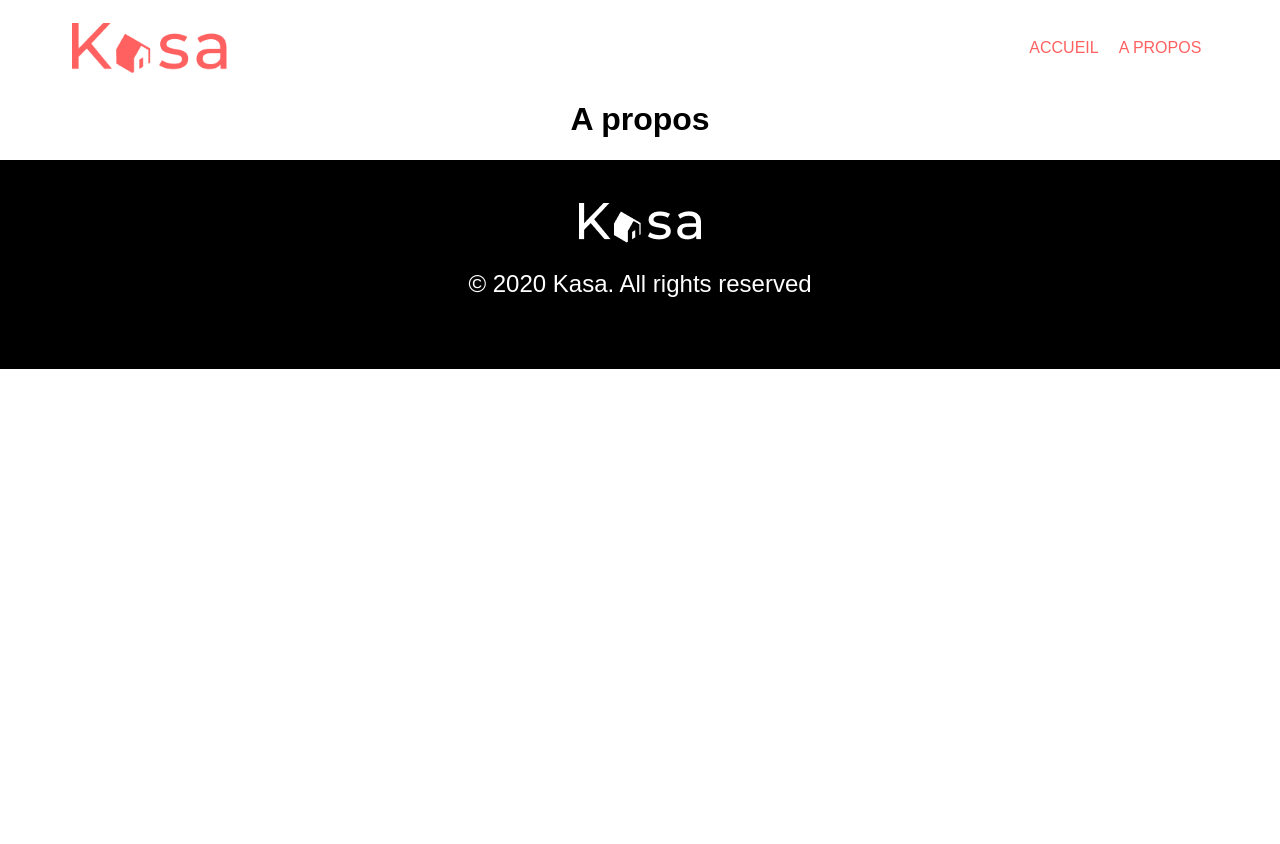
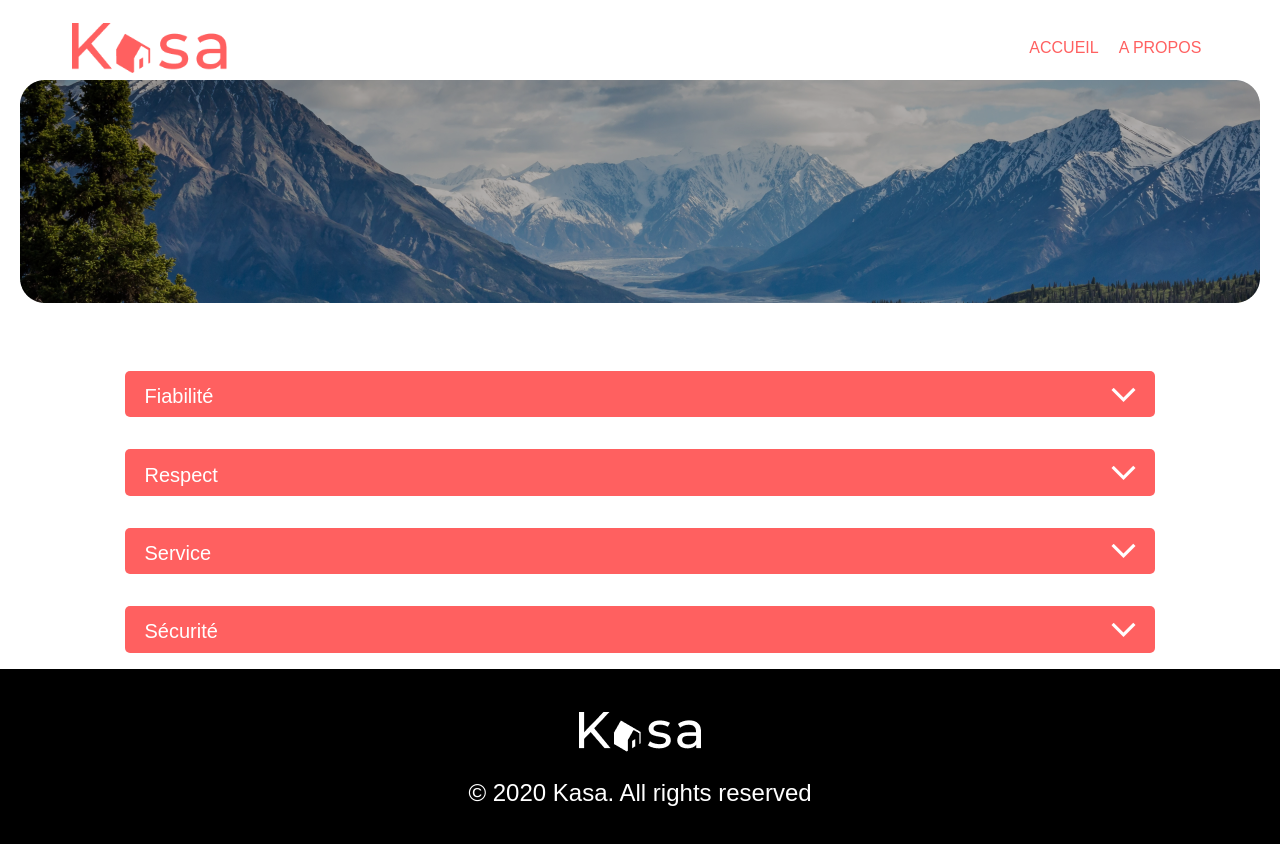
Before and after one commit to ZenatiSarah/kasa, a React (Create React App) app: page /apropos in a window 1280 px wide. Shown: the top 844 px of the page. Before the commit the page ends 800 px from the top, so only its background shows below. Built offline with nearby package versions, Linux system fonts and the light colour scheme.

Commit message:
ajout useState dans collapse

```diff
--- /dev/null
+++ b/src/components/Apropos/Collapse.js
@@ -0,0 +1,40 @@
+import React from 'react'
+import arrow from '../../assets/Vector.png'
+import { detailCollapse } from "../../data/Apropos"
+import { useState } from 'react'
+
+
+
+export default function Collapse() {
+    const [isOpen, setIsOpen] = useState(false)
+    return isOpen ? (
+        <div className='collapse'> {detailCollapse.map((collapse) => (
+            <section>
+                <div className='collapse_title'>
+                    <h1 className='collapse_txt'>{collapse.title}</h1>
+                    <div className='collapse_fleche'>
+                        <img src={arrow} alt="fleche ouverture/fermeture" onClick={() => setIsOpen(false)} />
+
+                    </div>
+                </div>
+                <div className='collapse_texte'>
+                    <p>{collapse.texte}</p>
+                </div>
+            </section>
+
+        ))}
+        </div>
+    ) : (
+        <div className='collapse'> {detailCollapse.map((collapse) => (
+            <section>
+                <div className='collapse_title'>
+                    <h1 className='collapse_txt'>{collapse.title}</h1>
+                    <div className='collapse_fleche'>
+                        <img src={arrow} alt="fleche ouverture/fermeture" onClick={() => setIsOpen(true)} />
+                    </div>
+                </div>
+            </section>
+        ))}
+        </div>
+    )
+}
--- /dev/null
+++ b/src/data/Apropos.js
@@ -0,0 +1,18 @@
+export const detailCollapse = [
+    {
+        "title": "Fiabilité",
+        "texte": "Les annonces postées sur Kasa garantissent une fiabilité totale. Les photos sont conformes aux logements, et toutes les informations sont régulièrement vérifiées  par nos équipes."
+    },
+    {
+        "title": "Respect",
+        "texte": "La bienveillance fait partie des valeurs fondatrices de Kasa. Tout comportement discriminatoire ou de perturbation du voisinage entraînera une exclusion de notre plateforme."
+    },
+    {
+        "title": "Service",
+        "texte": "Nos équipes se tiennent à votre disposition pour vous fournir une expérience parfaite. N'hésitez pas à nous contacter si vous avez la moindre question."
+    },
+    {
+        "title": "Sécurité",
+        "texte": "La sécurité est la priorité de Kasa. Aussi bien pour nos hôtes que pour les voyageurs, chaque logement correspond aux critères de sécurité établis par nos services. En laissant une note aussi bien à l'hôte qu'au locataire, cela permet à nos équipes de vérifier que les standards sont bien respectés. Nous organisons également des ateliers sur la sécurité domestique pour nos hôtes."
+    },
+]
--- a/src/pages/Apropos/Apropos.js
+++ b/src/pages/Apropos/Apropos.js
@@ -1,7 +1,16 @@
 import React from 'react'
+import montagne from '../../assets/montagne.png'
+import '../../style/collapse.css'
+import Collapse from '../../components/Apropos/Collapse'
 
 export default function Apropos() {
     return (
-        <h1>A propos</h1>
+        <div className='apropos'>
+            <div className='apropos_img'>
+                <img src={montagne} alt='montagne' />
+            </div>
+
+            <Collapse />
+        </div>
     )
 }
--- a/src/style/App.css
+++ b/src/style/App.css
@@ -12,7 +12,7 @@
   height: 40vmin;
   pointer-events: none;
 }
-main{
+main, .collapse{
   margin-top: 2rem;
   padding: 1rem 4.5rem 0rem;
 }
--- /dev/null
+++ b/src/style/collapse.css
@@ -0,0 +1,44 @@
+.collapse{
+    display: flex;
+    flex-direction: column;
+    align-items: center;
+    text-align: initial;
+}
+
+.collapse_title{
+    width: 1023px;
+    height: 40px;
+    border-radius: 5px;
+    background-color: #FF6060;
+    color: #FFFFFF;
+    padding: 0.2rem;
+    display: flex;
+    justify-content: space-between;
+}
+
+.collapse_txt{
+    margin: 8px 0px 0px 16px;
+    font-size: 20px;
+    font-style: normal;
+    font-weight: 500;
+    font-size: 20px;
+    line-height: 142.6%;
+}
+.collapse_fleche{
+    display: flex;
+    align-items: center;
+    margin: 1rem;
+}
+section{
+    width: 65%;
+    display: flex;
+    flex-direction: column;
+    align-items: center;
+    margin: 1rem;
+}
+
+.collapse_texte{
+    background-color: #F6F6F6;
+    padding: 1rem;
+    color: #FF6060    ;
+}
```
Also changed, not shown: src/assets/Vector.png (added), src/assets/montagne.png (added).
